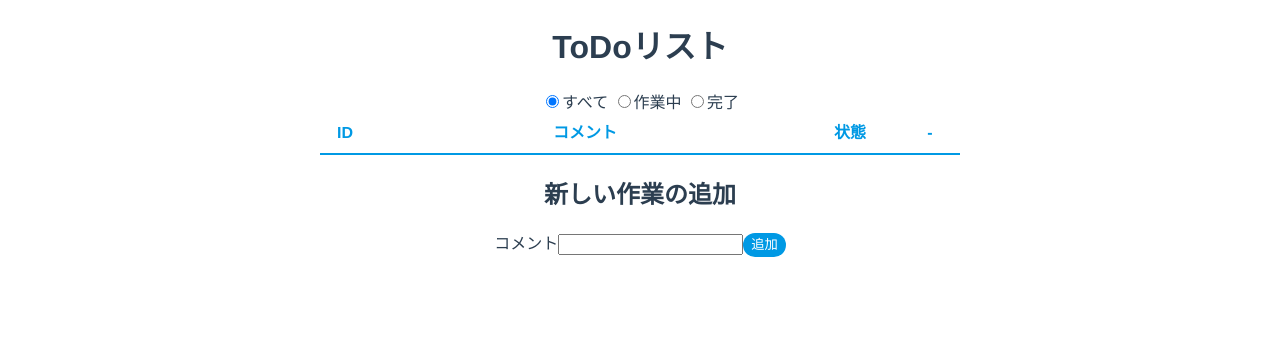
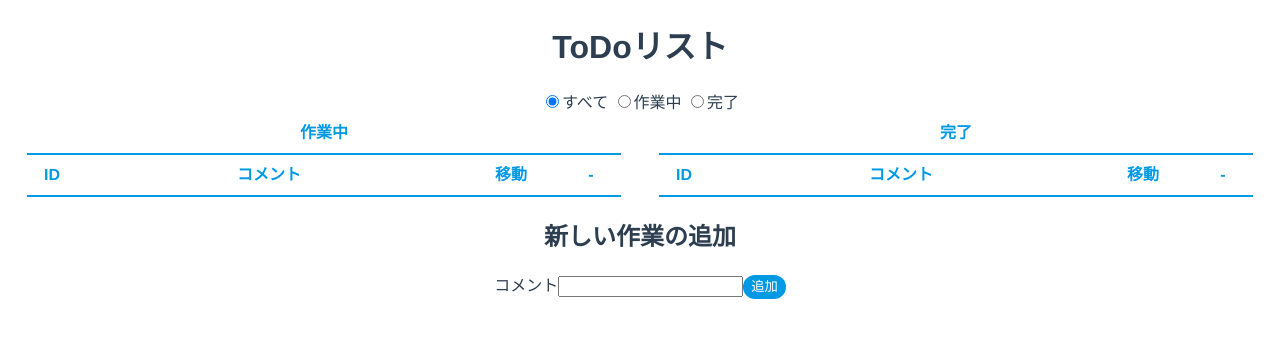
Before and after one commit to mb-c16h18n3scl31985/practice-vue, a Vue app: page / in a window 1280 px wide. Shown: the top 338 px of the page. Built offline with nearby package versions, Linux system fonts and the light colour scheme.

Commit message:
Add: 完了中と作業中に分けて表示

```diff
--- a/src/App.vue
+++ b/src/App.vue
@@ -8,17 +8,21 @@
         </label>
 
         <!-- タスク表示テーブル -->
+        <div class="tables">
             <table>
                 <thead>
                 <tr>
+                    <th scope="col" colspan="4">作業中</th>
+                </tr>
+                <tr>
                     <th class="id" scope="col">ID</th>
                     <th class="comment" scope="col">コメント</th>
-                <th class="state" scope="col">状態</th>
+                    <th class="state" scope="col">移動</th>
                     <th class="button" scope="col">-</th>
                 </tr>
                 </thead>
                 <tbody>
-            <tr v-for="item in computedTodos" :key="item.id">
+                <tr v-for="item in computedWorkingTodos" :key="item.id">
                     <th scope="row">{{ item.id }}</th>
                     <td>{{ item.comment }}</td>
                     <td class="state">
@@ -30,6 +34,33 @@
                 </tr>
                 </tbody>
             </table>
+
+            <table>
+                <thead>
+                <tr>
+                    <th scope="col" colspan="4">完了</th>
+                </tr>
+                <tr>
+                    <th class="id" scope="col">ID</th>
+                    <th class="comment" scope="col">コメント</th>
+                    <th class="state" scope="col">移動</th>
+                    <th class="button" scope="col">-</th>
+                </tr>
+                </thead>
+                <tbody>
+                <tr v-for="item in computedCompletedTodos" :key="item.id">
+                    <th scope="row">{{ item.id }}</th>
+                    <td>{{ item.comment }}</td>
+                    <td class="state">
+                        <button @click="doChangeState(item)">{{ labels[item.state] }}</button>
+                    </td>
+                    <td class="button">
+                        <button @click.ctrl="doRemove(item)">削除</button>
+                    </td>
+                </tr>
+                </tbody>
+            </table>
+        </div>
 
         <h2>新しい作業の追加</h2>
         <form class="add-form" @submit.prevent="doAdd">
@@ -129,6 +160,18 @@ export default {
             return this.todos.filter(function (el) {
                 return this.current < 0 ? true : this.current === el.state
             }, this)
+        },
+        computedWorkingTodos: function () {
+            // 作業中のタスクを返却
+            return this.todos.filter(function (el) {
+                return 0 === el.state
+            }, this)
+        },
+        computedCompletedTodos: function () {
+            // 完了したタスクを返却
+            return this.todos.filter(function (el) {
+                return 1 === el.state
+            }, this)
         }
     },
 }
@@ -164,7 +207,6 @@ let todoStorage = {
     /* 以下参考main.cssよりコピペ */
     /* @see: https://github.com/mio3io/cr-vue/blob/master/codes/tutorial-todo/main.css */
 
-    max-width: 640px;
     margin: 0 auto;
 }
 
@@ -230,4 +272,14 @@ button {
     color: #fff;
     cursor: pointer;
 }
+
+.tables {
+    width: 100%;
+    display: flex;
+    justify-content: space-around;
+}
+
+.tables table {
+    flex-basis: 47%;
+}
 </style>
```
Lines whose indentation alone changed are shown as unchanged.
